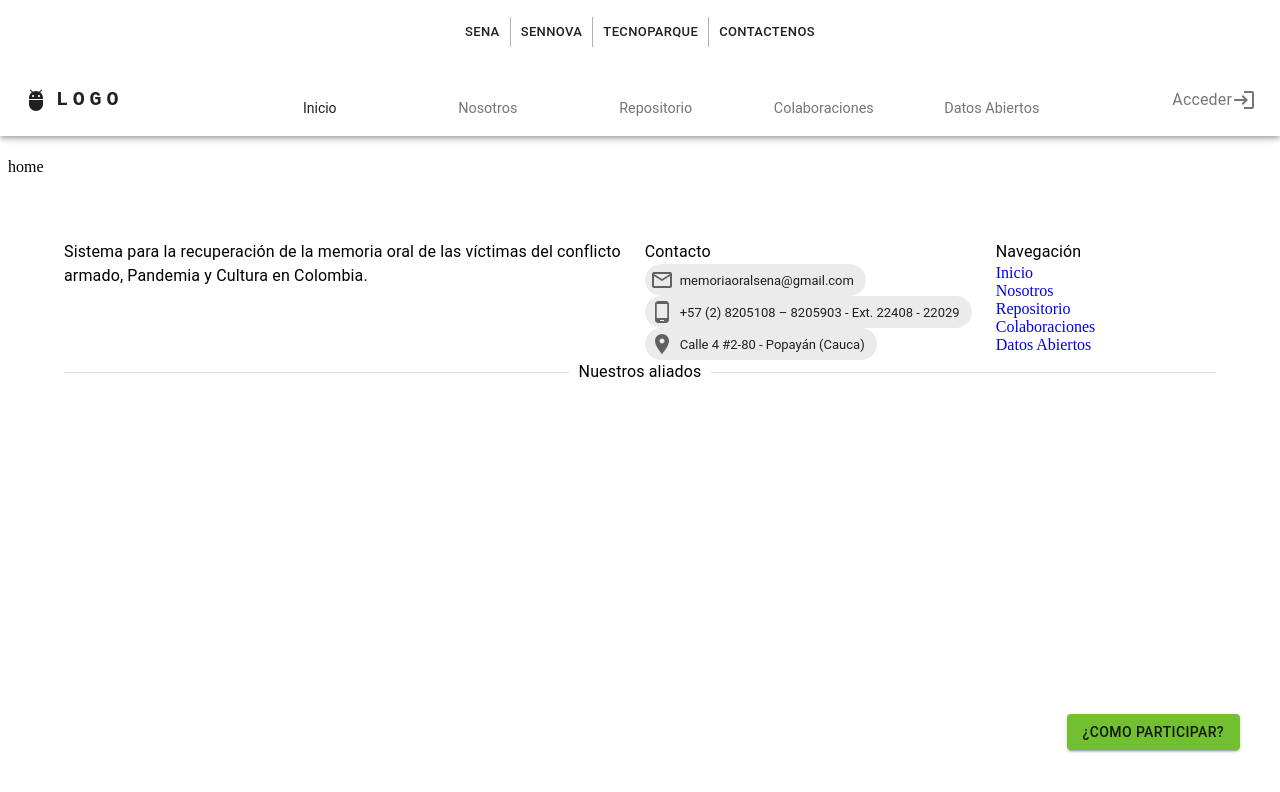
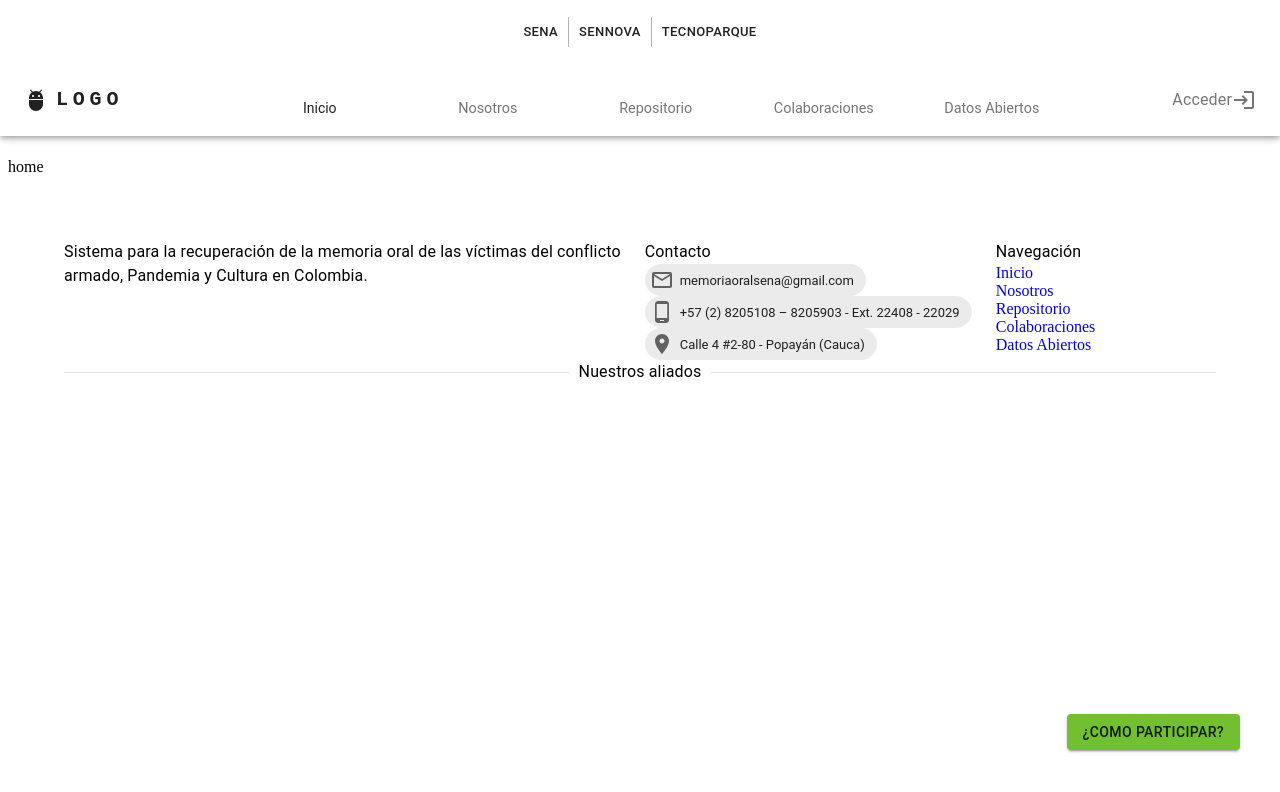
Before and after one commit to zamitulande/memoria, a React (Vite) app in the folder client/: page / in a window 1280 px wide. Shown: the top 792 px of the page. Built offline with nearby package versions, Linux system fonts and the light colour scheme; the HTML template or start-up script is replaced by a standard one.

Commit message:
header contactenos

```diff
--- a/client/src/components/header/Header.jsx
+++ b/client/src/components/header/Header.jsx
@@ -48,7 +48,6 @@ const Header = () => {
         { item: 'Sena', id: 1, path: 'https://www.sena.edu.co/es-co/Paginas/default.aspx' },
         { item: 'Sennova', id: 2, path: 'https://www.sena.edu.co/es-co/formacion/paginas/tecnologia-innovacion.aspx' },
         { item: 'Tecnoparque', id: 3, path: 'https://sena.edu.co/es-co/formacion/Paginas/tecnoparques.aspx' },
-        { item: 'Contactenos', id: 4 },
     ]
 
     const buttonsAuth = [
@@ -62,7 +61,6 @@ const Header = () => {
     const [openResetPassword, setOpenResetPassword] = useState(false);
     const [anchorElNav, setAnchorElNav] = useState(null)
     const [anchorElUser, setAnchorElUser] = useState(null)
-    const [anchorElContact, setAnchorElContact] = useState(null);
     const [valuePage, setValuePage] = useState(0)
 
     const login = useSelector((state) => state.user.login)
@@ -76,18 +74,6 @@ const Header = () => {
     const handleMenuClose = (setter) => () => {
         setter(null);
     };
-
-    const contactClick = (event) => {
-        setAnchorElContact(anchorElContact ? null : event.currentTarget);
-    }
-
-    const openInfo = Boolean(anchorElContact);
-    const id = openInfo ? 'simple-popper' : undefined;
-    if (anchorElContact) {
-        setTimeout(() => {
-            setAnchorElContact(null)
-        }, 5000)
-    }
 
     const handleLogout = () => {
         dispatch(setLogin(false))
@@ -107,15 +93,9 @@ const Header = () => {
     const renderButtonGroup = (items) => (
         <ButtonGroup disableElevation variant="contained" aria-label="button group">
             {items.map((item) => (
-                item.path ? (
                     <Link to={item.path} target="_blank" rel="noopener noreferrer" key={item.id}>
                         <Button size="small">{item.item}</Button>
                     </Link>
-                ) : (
-                    <Button onClick={contactClick} size="small" key={item.id}>
-                        {item.item}
-                    </Button>
-                )
             ))}
         </ButtonGroup>
     );
@@ -319,15 +299,6 @@ const Header = () => {
                     {/* :::END MOVIL FIRST LOGIN:: */}
                 </Toolbar>
             </Container>
-            {openInfo && (
-                <Popper id={id} open={openInfo} anchorEl={anchorElContact} color="primary">
-                    <Box>
-                        <Chip icon={<MailOutlineIcon />} label="memoriaoralsena@gmail.com" />
-                        <Chip icon={<PhoneAndroidIcon />} label="+57 (2) 8205108 – 8205903 - Ext. 22408 - 22029" />
-                        <Chip icon={<LocationOnIcon />} label="Calle 4 #2-80 - Popayán (Cauca)" />
-                    </Box>
-                </Popper>
-            )}
         </AppBar>
         {isMobile ? <Box sx={{  height: '60px' }} />:<Box sx={{  height: '150px' }} />}
        </>
```
